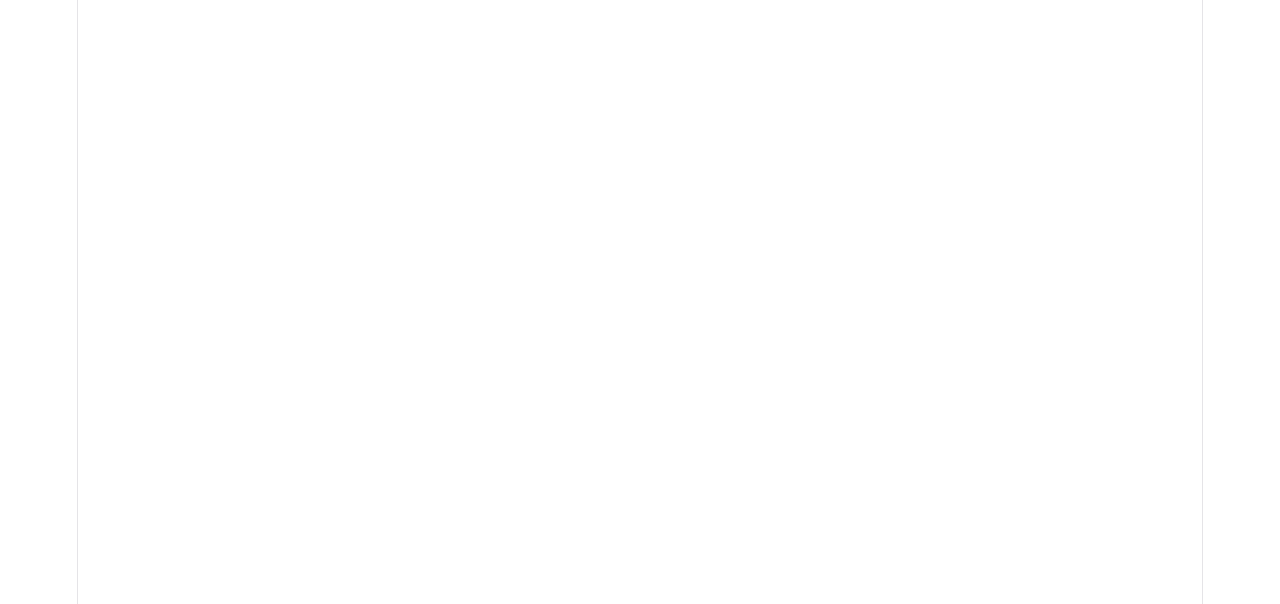
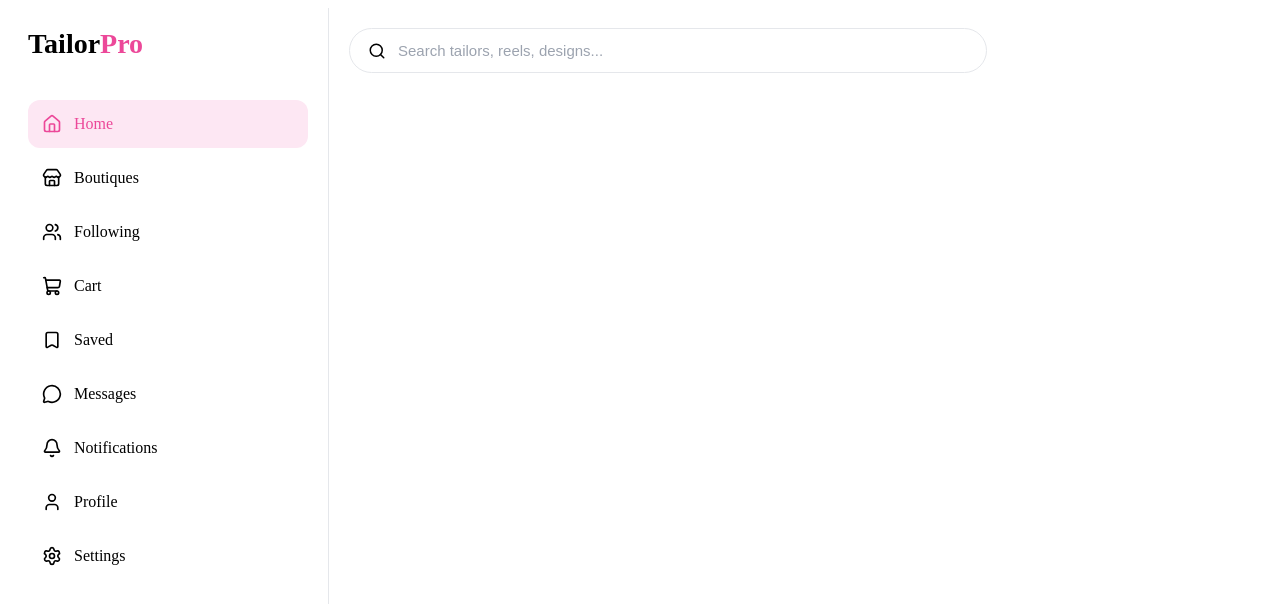
Before and after one commit to k-a-amaljose/Tailor-pro, a React (Vite) app: page / in a window 1280 px wide. Shown: the top 604 px of the page. Built offline with nearby package versions, Linux system fonts and the light colour scheme.

Commit message:
Added Components: Sidebar + Searchbar

```diff
--- a/package.json
+++ b/package.json
@@ -10,6 +10,7 @@
     "preview": "vite preview"
   },
   "dependencies": {
+    "lucide-react": "^1.18.0",
     "react": "^19.2.6",
     "react-dom": "^19.2.6"
   },
--- a/src/App.css
+++ b/src/App.css
@@ -1 +1,18 @@
-/** Css code for app.jsx
+/** Css code for app.jsx**/
+
+@import "./Components/Sidebar/Sidebar.css";
+@import "./Components/Searchbar/Searchbar.css";
+
+.dashboard {
+  display: flex;
+}
+
+.sidebar {
+  width: 280px;
+  height: 100vh;
+}
+
+.main-content {
+  flex: 1;
+  padding: 20px;
+}
--- a/src/App.jsx
+++ b/src/App.jsx
@@ -1,9 +1,20 @@
-
-import './App.css'
+import "./App.css";
+import Sidebar from "./Components/Sidebar/Sidebar";
+import SearchBar from "./Components/Searchbar/Searchbar";
 
 function App() {
+return (
+        <>
+        <div className="dashboard">
+  <Sidebar />
+  <div className="main-content">
+    <SearchBar />
+  </div>
+</div>
 
-  return (null) //change as project proceed
+        </>
+
+);
 }
 
-export default App
+export default App;
--- /dev/null
+++ b/src/Components/Searchbar/Searchbar.css
@@ -0,0 +1,39 @@
+.search-bar {
+  display: flex;
+  align-items: center;
+  gap: 10px;
+
+  width: 100%;
+  max-width: 600px;
+
+  background: #ffffff;
+  border: 1px solid #e5e7eb;
+  border-radius: 50px;
+
+  padding: 12px 18px;
+
+  transition: all 0.3s ease;
+}
+
+.search-bar:hover {
+  border-color: #d1d5db;
+}
+
+.search-bar:focus-within {
+  border-color: #ec4899;
+  box-shadow: 0 0 0 3px rgba(236, 72, 153, 0.15);
+}
+
+.search-bar input {
+  flex: 1;
+
+  border: none;
+  outline: none;
+
+  font-size: 15px;
+  background: transparent;
+}
+
+.search-bar input::placeholder {
+  color: #9ca3af;
+}
--- /dev/null
+++ b/src/Components/Searchbar/Searchbar.jsx
@@ -0,0 +1,16 @@
+import { Search } from "lucide-react";
+
+function SearchBar() {
+  return (
+    <div className="search-bar">
+      <Search size={18} />
+
+      <input
+        type="text"
+        placeholder="Search tailors, reels, designs..."
+      />
+    </div>
+  );
+}
+
+export default SearchBar;
--- /dev/null
+++ b/src/Components/Sidebar/Sidebar.css
@@ -0,0 +1,44 @@
+.sidebar {
+  width: 260px;
+  min-height: 100vh;
+  background: #ffffff;
+  border-right: 1px solid #e5e7eb;
+  padding: 20px;
+}
+
+.sidebar-logo {
+  font-size: 28px;
+  font-weight: 700;
+  margin-bottom: 40px;
+}
+
+.sidebar-logo span {
+  color: #ec4899;
+}
+
+.sidebar-menu {
+  list-style: none;
+  padding: 0;
+}
+
+.menu-item {
+  display: flex;
+  align-items: center;
+  gap: 12px;
+
+  padding: 14px;
+  margin-bottom: 6px;
+
+  border-radius: 12px;
+  cursor: pointer;
+  transition: 0.2s;
+}
+
+.menu-item:hover {
+  background: #f5f5f5;
+}
+
+.active {
+  background: #fde7f3;
+  color: #ec4899;
+}
--- /dev/null
+++ b/src/Components/Sidebar/Sidebar.jsx
@@ -0,0 +1,57 @@
+import { useState } from "react";
+import {
+  Home,
+  Store,
+  Users,
+  ShoppingCart,
+  Bookmark,
+  MessageCircle,
+  Bell,
+  User,
+  Settings,
+} from "lucide-react";
+
+function Sidebar() {
+  const [activeItem, setActiveItem] = useState("Home");
+
+  const menuItems = [
+    { name: "Home", icon: Home },
+    { name: "Boutiques", icon: Store },
+    { name: "Following", icon: Users },
+    { name: "Cart", icon: ShoppingCart },
+    { name: "Saved", icon: Bookmark },
+    { name: "Messages", icon: MessageCircle },
+    { name: "Notifications", icon: Bell },
+    { name: "Profile", icon: User },
+    { name: "Settings", icon: Settings },
+  ];
+
+  return (
+    <aside className="sidebar">
+      <div className="sidebar-logo">
+        Tailor<span>Pro</span>
+      </div>
+
+      <ul className="sidebar-menu">
+        {menuItems.map((item) => {
+          const Icon = item.icon;
+
+          return (
+            <li
+              key={item.name}
+              className={`menu-item ${
+                activeItem === item.name ? "active" : ""
+              }`}
+              onClick={() => setActiveItem(item.name)}
+            >
+              <Icon size={20} />
+              <span>{item.name}</span>
+            </li>
+          );
+        })}
+      </ul>
+    </aside>
+  );
+}
+
+export default Sidebar;
--- a/src/index.css
+++ b/src/index.css
@@ -1,113 +1 @@
 /** Need to change everything in it **/
-
-:root {
-  --text: #6b6375;
-  --text-h: #08060d;
-  --bg: #fff;
-  --border: #e5e4e7;
-  --code-bg: #f4f3ec;
-  --accent: #aa3bff;
-  --accent-bg: rgba(170, 59, 255, 0.1);
-  --accent-border: rgba(170, 59, 255, 0.5);
-  --social-bg: rgba(244, 243, 236, 0.5);
-  --shadow:
-    rgba(0, 0, 0, 0.1) 0 10px 15px -3px, rgba(0, 0, 0, 0.05) 0 4px 6px -2px;
-
-  --sans: system-ui, 'Segoe UI', Roboto, sans-serif;
-  --heading: system-ui, 'Segoe UI', Roboto, sans-serif;
-  --mono: ui-monospace, Consolas, monospace;
-
-  font: 18px/145% var(--sans);
-  letter-spacing: 0.18px;
-  color-scheme: light dark;
-  color: var(--text);
-  background: var(--bg);
-  font-synthesis: none;
-  text-rendering: optimizeLegibility;
-  -webkit-font-smoothing: antialiased;
-  -moz-osx-font-smoothing: grayscale;
-
-  @media (max-width: 1024px) {
-    font-size: 16px;
-  }
-}
-
-@media (prefers-color-scheme: dark) {
-  :root {
-    --text: #9ca3af;
-    --text-h: #f3f4f6;
-    --bg: #16171d;
-    --border: #2e303a;
-    --code-bg: #1f2028;
-    --accent: #c084fc;
-    --accent-bg: rgba(192, 132, 252, 0.15);
-    --accent-border: rgba(192, 132, 252, 0.5);
-    --social-bg: rgba(47, 48, 58, 0.5);
-    --shadow:
-      rgba(0, 0, 0, 0.4) 0 10px 15px -3px, rgba(0, 0, 0, 0.25) 0 4px 6px -2px;
-  }
-
-  #social .button-icon {
-    filter: invert(1) brightness(2);
-  }
-}
-
-body {
-  margin: 0;
-}
-
-#root {
-  width: 1126px;
-  max-width: 100%;
-  margin: 0 auto;
-  text-align: center;
-  border-inline: 1px solid var(--border);
-  min-height: 100svh;
-  display: flex;
-  flex-direction: column;
-  box-sizing: border-box;
-}
-
-h1,
-h2 {
-  font-family: var(--heading);
-  font-weight: 500;
-  color: var(--text-h);
-}
-
-h1 {
-  font-size: 56px;
-  letter-spacing: -1.68px;
-  margin: 32px 0;
-  @media (max-width: 1024px) {
-    font-size: 36px;
-    margin: 20px 0;
-  }
-}
-h2 {
-  font-size: 24px;
-  line-height: 118%;
-  letter-spacing: -0.24px;
-  margin: 0 0 8px;
-  @media (max-width: 1024px) {
-    font-size: 20px;
-  }
-}
-p {
-  margin: 0;
-}
-
-code,
-.counter {
-  font-family: var(--mono);
-  display: inline-flex;
-  border-radius: 4px;
-  color: var(--text-h);
-}
-
-code {
-  font-size: 15px;
-  line-height: 135%;
-  padding: 4px 8px;
-  background: var(--code-bg);
-}
```
Also changed, not shown: src/assets/sample-dress-1.jpg (added), 1 other file (tests, documents, lock files or other folders).
